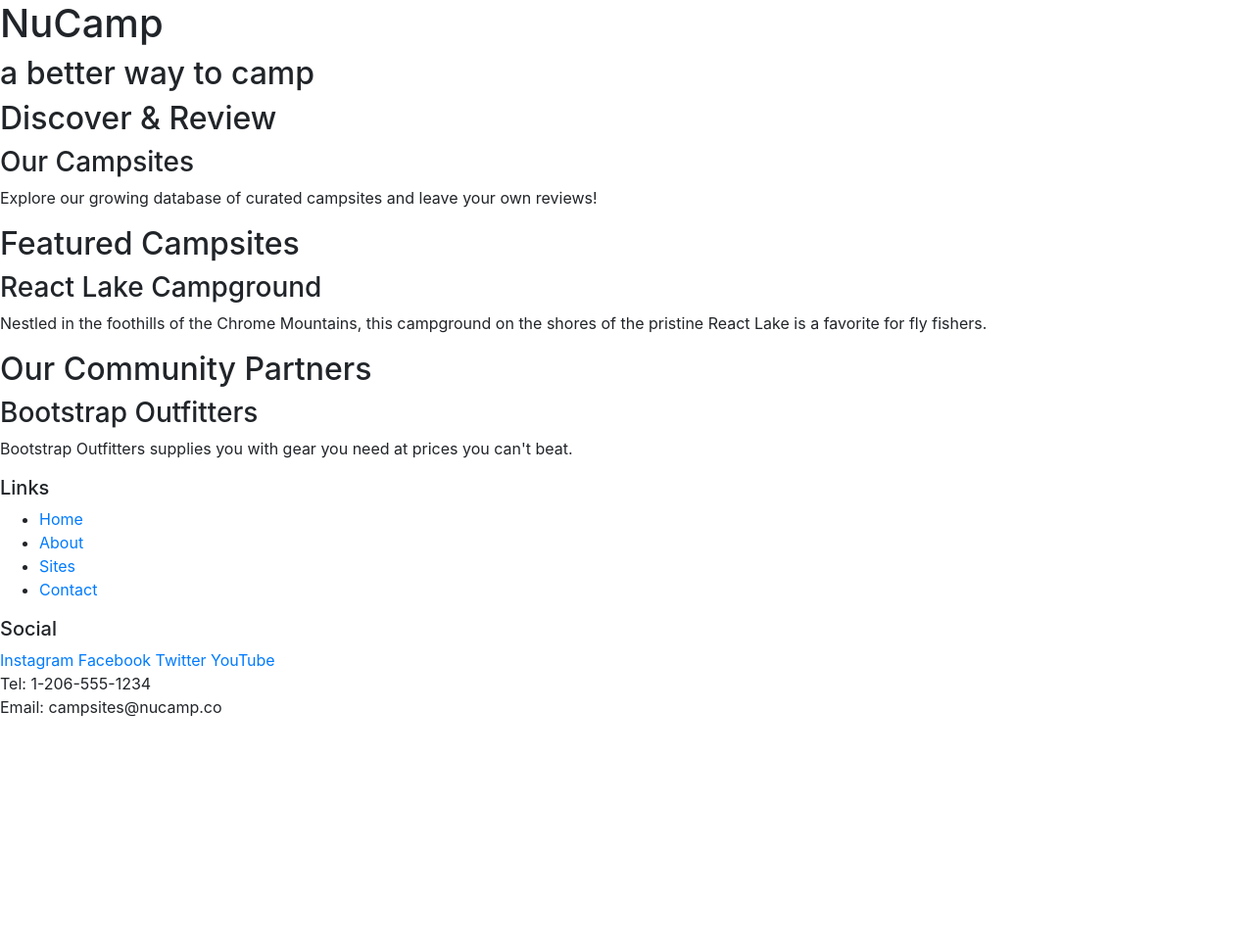
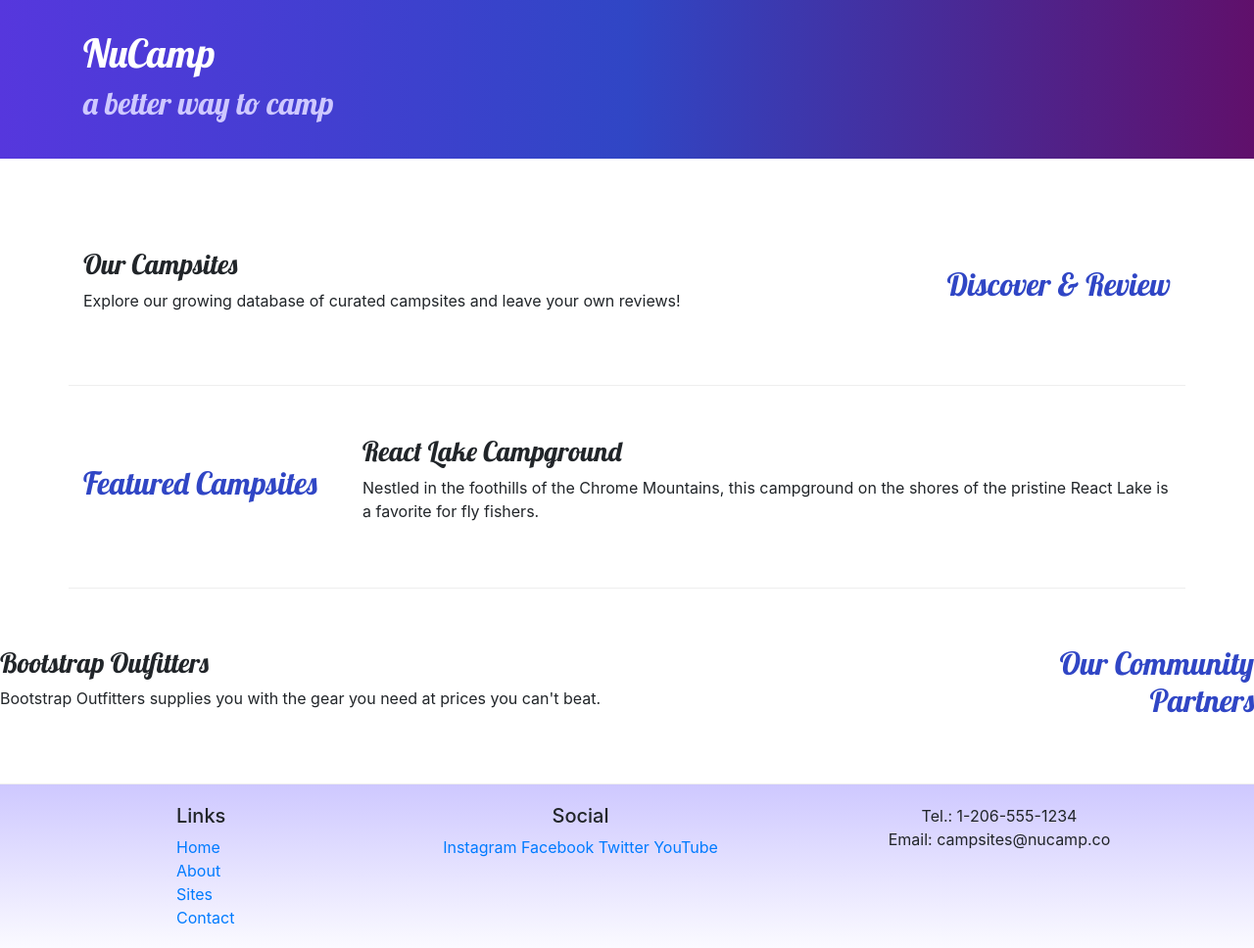
Before and after one commit to MCTheDOC/2---Bootstrap, a website: page index.html in a window 1280 px wide. Shown: the whole page at 98% size. Before the commit the page ends 800 px from the top, so only its background shows below. Drawn offline with nearby package versions, Linux system fonts and the light colour scheme.

Commit message:
Bootstrap Grid

```diff
--- /dev/null
+++ b/css/styles.css
@@ -0,0 +1,32 @@
+ody {
+    font-family: "Open Sans", sans-serif;
+}
+
+h1, h2, h3 {
+    font-family: "Lobster", cursive;
+}
+
+h2 {
+    color: #3046C5;
+}
+
+header h2 {
+    color: #CEC8FF;
+}
+
+footer {
+    background-image: linear-gradient(#CEC8FF, white);
+    padding: 20px 0;
+}
+
+.jumbotron {
+    padding: 30px;
+    background-image: linear-gradient(to right, #5637DD, #3046C5, #60106B);
+    color: white;
+}
+
+.row-content {
+    padding: 50px 0;
+    border-bottom: 1px ridge;
+    min-height: 200px;
+}
--- a/index.html
+++ b/index.html
@@ -9,56 +9,86 @@
         <!-- Bootstrap CSS -->
         <link rel="stylesheet" href="node_modules/bootstrap/dist/css/bootstrap.min.css" />
 
+        <!-- Additional CSS must be placed after Bootstrap CSS -->
+        <link rel="stylesheet" href="https://fonts.googleapis.com/css?family=Lobster|Open+Sans" />
+        <link rel="stylesheet" href="css/styles.css" />
+
         <title>NuCamp: A Better Way To Camp</title>
     </head>
 
 <body>
 
-    <header>
-        <div>
+    <header class="jumbotron jumbotron-fluid">
+        <div class="container">
+            <div class="row">
+                <div class="col">
                     <h1>NuCamp</h1>
                     <h2>a better way to camp</h2>
                 </div>
+            </div>
+        </div>
     </header>
 
-    <div>
-        <h2>Discover & Review</h2>
+    <div class="container">
+        <div class="row row-content align-items-center">
+            <div class="col-sm-4 order-sm-last col-md-3">
+                <h2 class="text-sm-right">Discover & Review</h2>
+            </div>
+            <div class="col">
                 <h3>Our Campsites</h3>
                 <p>Explore our growing database of curated campsites and leave your own reviews!</p>
             </div>
+        </div>
+    </div>
 
-    <div>
+    <div class="container">
+        <div class="row row-content align-items-center">
+            <div class="col-sm-4 col-md-3">
                 <h2>Featured Campsites</h2>
+            </div>
+            <div class="col">
                 <h3>React Lake Campground</h3>
                 <p>Nestled in the foothills of the Chrome Mountains, this campground on the shores of the pristine React Lake is a favorite for fly fishers.</p>
             </div>
+        </div>
+    </div>
 
-    <div>
-        <h2>Our Community Partners</h2>
+    <div class="container"></div>
+         <div class="row row-content align-items-center">
+            <div class="col-sm-4 order-sm-last col-md-3">
+                <h2 class="text-sm-right">Our Community Partners</h2>
+            </div>
+            <div class="col">
                 <h3>Bootstrap Outfitters</h3>
-        <p>Bootstrap Outfitters supplies you with gear you need at prices you can't beat.</p>
+                <p>Bootstrap Outfitters supplies you with the gear you need at prices you can't beat.</p>
+            </div>
+        </div>
     </div>
 
     <footer>
-        <div>
+        <div class="container">
+            <div class="row">
+                <div class="col-4 col-sm-2 offset-1">
                     <h5>Links</h5>
-            <ul>
+                    <ul class="list-unstyled">
                         <li><a href="#">Home</a></li>
                         <li><a href="#">About</a></li>
                         <li><a href="#">Sites</a></li>
                         <li><a href="#">Contact</a></li>
                     </ul>
                 </div>
-        <div>
+                <div class="col-6 col-sm-5 text-center">
                 	<h5>Social</h5>
                     <a href="http://instagram.com/">Instagram</a>
                     <a href="http://facebook.com/">Facebook</a>
                     <a href="http://twitter.com/">Twitter</a>
                     <a href="http://youtube.com/">YouTube</a>
                 </div>
-        <div>
-            Tel: 1-206-555-1234<br />
+                <div class="col-sm-4 text-center">
+                    Tel.: 1-206-555-1234<br />
                     Email: campsites@nucamp.co
+                </div>
+           </div>
         </div>
     </footer>
 
```
Lines whose indentation alone changed are shown as unchanged.
